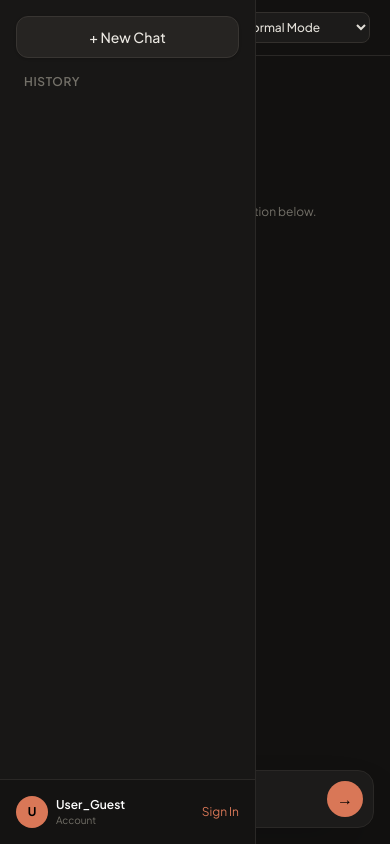
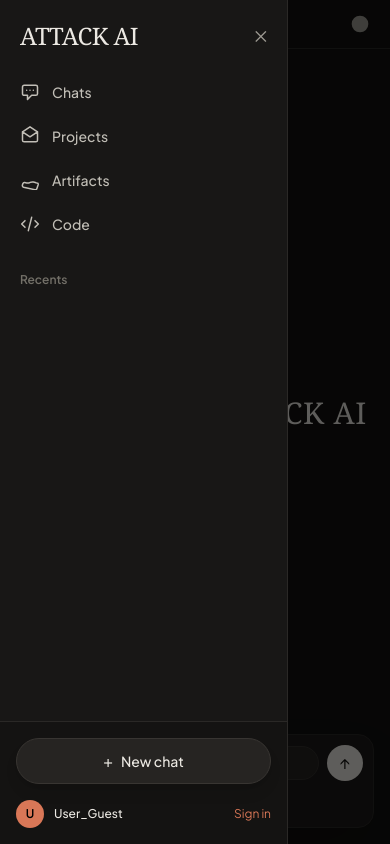
Before and after one commit to gaisu5127-cmyk/attack-ai-v3, a website: page public/index.html in a window 390 px wide. Both pictures are taken after a click on the button 32 px from the left and 27 px from the top of the page. Drawn offline with nearby package versions, Linux system fonts and the light colour scheme.

Commit message:
Refactor sidebar and update viewport settings
Updated sidebar layout and styling for improved UI. Modified viewport meta tag and adjusted button styles.

```diff
--- a/public/index.html
+++ b/public/index.html
@@ -2,13 +2,13 @@
 <html lang="th" class="dark">
 <head>
     <meta charset="UTF-8">
-    <meta name="viewport" content="width=device-width, initial-scale=1.0">
+    <meta name="viewport" content="width=device-width, initial-scale=1.0, maximum-scale=1.0, user-scalable=no">
     <title>ATTACK AI</title>
     <script src="https://cdn.tailwindcss.com"></script>
     <script src="https://cdn.jsdelivr.net/npm/marked/marked.min.js"></script>
     <link rel="stylesheet" href="https://cdnjs.cloudflare.com/ajax/libs/highlight.js/11.9.0/styles/github-dark.min.css">
     <script src="https://cdnjs.cloudflare.com/ajax/libs/highlight.js/11.9.0/highlight.min.js"></script>
-    <link href="https://fonts.googleapis.com/css2?family=Plus+Jakarta+Sans:wght@400;500;600;700&display=swap" rel="stylesheet">
+    <link href="https://fonts.googleapis.com/css2?family=Plus+Jakarta+Sans:wght@400;500;600&display=swap" rel="stylesheet">
     <style>
         body { font-family: 'Plus Jakarta Sans', sans-serif; }
         .no-scrollbar::-webkit-scrollbar { display: none; }
@@ -20,85 +20,136 @@
 </head>
 <body class="bg-[#121110] text-[#E1DED7] h-screen flex overflow-hidden antialiased">
 
-    <!-- Sidebar -->
-    <aside id="sidebar" class="w-64 bg-[#181716] border-r border-[#2A2826] flex flex-col justify-between transition-all duration-300 z-20 absolute md:relative h-full -translate-x-full md:translate-x-0">
-        <div class="p-4 space-y-4">
-            <button onclick="createNewChat()" class="w-full py-2.5 px-4 bg-[#262422] hover:bg-[#302D2A] text-[#ECE9E3] font-medium text-sm rounded-xl border border-[#383532] flex items-center justify-center gap-2 transition shadow">
-                + New Chat
-            </button>
+    <!-- Overlay สำหรับมือถือเวลาเปิด Sidebar -->
+    <div id="sidebarOverlay" onclick="toggleSidebar()" class="fixed inset-0 bg-black/60 z-20 hidden md:hidden"></div>
 
-            <div class="space-y-1">
-                <p class="text-xs font-semibold text-[#737068] px-2 uppercase tracking-wider">History</p>
-                <div id="chatHistoryList" class="space-y-1 max-h-[65vh] overflow-y-auto no-scrollbar">
+    <!-- Sidebar (โคลน Claude AI 1:1 ธีมดำ) -->
+    <aside id="sidebar" class="w-72 bg-[#181716] border-r border-[#2A2826] flex flex-col justify-between transition-transform duration-300 z-30 fixed md:relative h-full -translate-x-full md:translate-x-0">
+        <div class="p-5 space-y-6 overflow-y-auto no-scrollbar flex-1">
+            <!-- Header Logo -->
+            <div class="flex items-center justify-between">
+                <h1 class="text-2xl font-serif text-[#ECE9E3] tracking-tight">ATTACK AI</h1>
+                <button onclick="toggleSidebar()" class="md:hidden text-[#9E9B93] hover:text-white">✕</button>
+            </div>
+
+            <!-- Menu Links -->
+            <nav class="space-y-3 font-medium text-sm text-[#C2BFB7]">
+                <a href="#" class="flex items-center gap-3 py-1.5 hover:text-white transition">
+                    <svg class="w-5 h-5" fill="none" stroke="currentColor" viewBox="0 0 24 24"><path stroke-linecap="round" stroke-linejoin="round" stroke-width="1.8" d="M8 10h.01M12 10h.01M16 10h.01M9 16H5a2 2 0 01-2-2V6a2 2 0 012-2h14a2 2 0 012 2v8a2 2 0 01-2 2h-5l-5 5v-5z"/></svg>
+                    Chats
+                </a>
+                <a href="#" class="flex items-center gap-3 py-1.5 hover:text-white transition">
+                    <svg class="w-5 h-5" fill="none" stroke="currentColor" viewBox="0 0 24 24"><path stroke-linecap="round" stroke-linejoin="round" stroke-width="1.8" d="M3 7v10a2 2 0 002 2h14a2 2 0 002-2V7M3 7l9 6 9-6M3 7l9-6 9 6"/></svg>
+                    Projects
+                </a>
+                <a href="#" class="flex items-center gap-3 py-1.5 hover:text-white transition">
+                    <svg class="w-5 h-5" fill="none" stroke="currentColor" viewBox="0 0 24 24"><path stroke-linecap="round" stroke-linejoin="round" stroke-width="1.8" d="M19.428 15.428a2 2 0 00-1.022-.547l-2.387-.477a6 6 0 00-3.86.517l-.318.158a6 6 0 01-3.86.517L5.6 15.11a2 2 0 00-2.185 1.488l-.5 1.5a2 2 0 001.371 2.511l13.5 3a2 2 0 002.511-1.371l1.5-4.5a2 2 0 00-.369-1.81z"/></svg>
+                    Artifacts
+                </a>
+                <a href="#" class="flex items-center gap-3 py-1.5 hover:text-white transition">
+                    <svg class="w-5 h-5" fill="none" stroke="currentColor" viewBox="0 0 24 24"><path stroke-linecap="round" stroke-linejoin="round" stroke-width="1.8" d="M10 20l4-16m4 4l4 4-4 4M6 16l-4-4 4-4"/></svg>
+                    Code
+                </a>
+            </nav>
+
+            <!-- Recents (ประวัติการคุย) -->
+            <div class="space-y-2 pt-2">
+                <p class="text-xs font-semibold text-[#737068]">Recents</p>
+                <div id="chatHistoryList" class="space-y-1">
+                    <!-- ประวัติแชตจะดึงมาใส่ตรงนี้ -->
                 </div>
             </div>
         </div>
 
-        <div class="p-4 border-t border-[#2A2826] bg-[#141312]">
-            <div id="userInfo" class="flex items-center justify-between">
-                <div class="flex items-center gap-2">
-                    <div class="w-8 h-8 rounded-full bg-[#D97757] flex items-center justify-center font-bold text-black text-xs" id="userAvatar">U</div>
-                    <div>
-                        <p class="text-xs font-semibold text-white" id="userName">User_Guest</p>
-                        <p class="text-[10px] text-[#737068]" id="userStatus">Account</p>
-                    </div>
+        <!-- Bottom User Bar + New Chat Button -->
+        <div class="p-4 space-y-3 bg-[#141312] border-t border-[#2A2826]">
+            <button onclick="createNewChat()" class="w-full py-2.5 bg-[#262422] hover:bg-[#302D2A] text-[#ECE9E3] font-medium text-sm rounded-full border border-[#383532] flex items-center justify-center gap-2 transition shadow-lg">
+                <span class="text-base font-light">+</span> New chat
+            </button>
+
+            <div id="userInfo" class="flex items-center justify-between pt-1">
+                <div class="flex items-center gap-2.5">
+                    <div class="w-7 h-7 rounded-full bg-[#D97757] flex items-center justify-center font-bold text-black text-xs" id="userAvatar">U</div>
+                    <span class="text-xs font-medium text-[#ECE9E3]" id="userName">User_Guest</span>
                 </div>
-                <button onclick="toggleAuthModal()" class="text-xs text-[#D97757] hover:underline">Sign In</button>
+                <button onclick="toggleAuthModal()" class="text-xs text-[#D97757] hover:underline">Sign in</button>
             </div>
         </div>
     </aside>
 
-    <!-- Main Content -->
+    <!-- Main Content Area -->
     <div class="flex-1 flex flex-col h-full relative">
+        <!-- Top Navbar -->
         <header class="px-5 py-3 border-b border-[#2A2826] flex justify-between items-center bg-[#121110]">
-            <div class="flex items-center gap-3">
-                <button onclick="toggleSidebar()" class="text-[#9E9B93] hover:text-white md:hidden">
-                    <svg class="w-6 h-6" fill="none" stroke="currentColor" viewBox="0 0 24 24"><path stroke-linecap="round" stroke-linejoin="round" stroke-width="2" d="M4 6h16M4 12h16M4 18h16"/></svg>
-                </button>
-                <h1 class="font-bold text-lg text-[#ECE9E3] tracking-wide">ATTACK <span class="text-[#D97757]">AI</span></h1>
+            <button onclick="toggleSidebar()" class="text-[#9E9B93] hover:text-white md:hidden">
+                <svg class="w-6 h-6" fill="none" stroke="currentColor" viewBox="0 0 24 24"><path stroke-linecap="round" stroke-linejoin="round" stroke-width="2" d="M4 6h16M4 12h16M4 18h16"/></svg>
+            </button>
+            <div class="ml-auto text-[#9E9B93]">
+                <!-- โลโก้จุดเล็กไอคอน Claude -->
+                <svg class="w-5 h-5" viewBox="0 0 24 24" fill="currentColor"><circle cx="12" cy="12" r="10"/></svg>
             </div>
-
-            <select id="mode" class="bg-[#1C1B1A] text-[#E1DED7] text-xs font-medium px-3 py-1.5 rounded-lg border border-[#33302D] outline-none cursor-pointer">
-                <option value="normal">Normal Mode</option>
-                <option value="expert">Senior Dev Mode</option>
-                <option value="dumb">Raw Mode</option>
-            </select>
         </header>
 
-        <main id="chatBox" class="flex-1 px-4 py-6 overflow-y-auto no-scrollbar space-y-6 max-w-3xl mx-auto w-full">
-            <div id="welcomeScreen" class="text-center space-y-3 my-auto py-20">
-                <h2 class="text-2xl font-bold text-[#ECE9E3]">ATTACK AI</h2>
-                <p class="text-xs text-[#737068]">System ready. Enter your instruction below.</p>
+        <!-- Chat Box Output -->
+        <main id="chatBox" class="flex-1 px-4 overflow-y-auto no-scrollbar flex flex-col justify-center max-w-xl mx-auto w-full space-y-6 my-auto">
+            <div id="welcomeScreen" class="text-center space-y-3 py-10 my-auto">
+                <!-- โลโก้ดอกไม้ Claude สไตล์ ATTACK AI -->
+                <div class="inline-block text-[#D97757]">
+                    <svg class="w-10 h-10 animate-spin-slow" viewBox="0 0 24 24" fill="currentColor">
+                        <path d="M12 2L13.8 8.2L20 10L13.8 11.8L12 18L10.2 11.8L4 10L10.2 8.2L12 2Z"/>
+                    </svg>
+                </div>
+                <h2 class="text-3xl font-serif tracking-wide text-[#ECE9E3]" id="welcomeText">
+                    Welcome to ATTACK AI
+                </h2>
             </div>
         </main>
 
-        <footer class="p-4 bg-[#121110] max-w-3xl mx-auto w-full">
+        <!-- Footer Input Area -->
+        <footer class="p-4 bg-[#121110] max-w-xl mx-auto w-full space-y-3">
             <div class="bg-[#1C1B1A] border border-[#2A2826] rounded-2xl p-2.5 shadow-2xl space-y-2">
                 <form id="chatForm" class="flex items-center gap-2">
                     <input type="file" id="imageInput" accept="image/*" class="hidden">
-                    <button type="button" onclick="document.getElementById('imageInput').click()" class="w-9 h-9 flex items-center justify-center bg-[#262422] hover:bg-[#302D2A] text-[#E1DED7] rounded-full transition text-base">
+                    <button type="button" onclick="document.getElementById('imageInput').click()" class="w-9 h-9 flex items-center justify-center bg-[#262422] hover:bg-[#302D2A] text-[#E1DED7] rounded-full transition text-lg font-light">
                         +
                     </button>
 
-                    <input type="text" id="userInput" placeholder="Message ATTACK AI..." class="flex-1 bg-transparent text-sm text-[#ECE9E3] outline-none placeholder-[#737068] px-2">
+                    <div class="relative flex-1">
+                        <select id="mode" class="w-full appearance-none bg-[#262422] text-[#E1DED7] text-xs font-medium px-3 py-2 rounded-full border border-[#33302D] outline-none cursor-pointer pr-6">
+                            <option value="normal">ATTACK 1.5 Medium</option>
+                            <option value="expert">ATTACK 1.5 Pro Expert</option>
+                            <option value="dumb">ATTACK 1.5 Raw</option>
+                        </select>
+                    </div>
 
-                    <button type="submit" class="w-9 h-9 flex items-center justify-center bg-[#D97757] text-black font-bold hover:opacity-90 rounded-full transition">
-                        &rarr;
+                    <button type="submit" class="w-9 h-9 flex items-center justify-center bg-[#ECE9E3] text-[#121110] hover:opacity-90 rounded-full transition">
+                        ↑
                     </button>
                 </form>
+
+                <div class="px-1 pt-1">
+                    <input type="text" id="userInput" placeholder="Chat with ATTACK AI..." class="w-full bg-transparent text-sm text-[#ECE9E3] outline-none placeholder-[#737068]">
+                </div>
             </div>
         </footer>
     </div>
 
-    <!-- Auth Modal -->
-    <div id="authModal" class="fixed inset-0 bg-black/70 backdrop-blur-sm hidden items-center justify-center z-50 p-4">
+    <!-- Modal เข้าสู่ระบบ (ชื่อผู้ใช้ + รหัสผ่าน) -->
+    <div id="authModal" class="fixed inset-0 bg-black/80 backdrop-blur-sm hidden items-center justify-center z-50 p-4">
         <div class="bg-[#1C1B1A] border border-[#33302D] p-6 rounded-2xl max-w-sm w-full space-y-4 shadow-2xl">
-            <h3 class="text-lg font-bold text-white text-center">Sign In</h3>
-            <div class="space-y-3">
-                <input type="text" id="authName" placeholder="Username" class="w-full bg-[#121110] border border-[#33302D] p-2.5 rounded-xl text-sm text-white outline-none">
-                <button onclick="loginUser()" class="w-full py-2.5 bg-[#D97757] text-black font-bold text-sm rounded-xl hover:opacity-90 transition">Save User</button>
-                <button onclick="toggleAuthModal()" class="w-full py-2 bg-transparent text-[#737068] text-xs hover:text-white">Cancel</button>
-            </div>
+            <h3 class="text-xl font-bold text-white text-center">Sign In to ATTACK AI</h3>
+            <form onsubmit="handleLogin(event)" class="space-y-3">
+                <div>
+                    <label class="text-xs text-[#9E9B93]">Username</label>
+                    <input type="text" id="loginUser" required placeholder="Enter username" class="w-full bg-[#121110] border border-[#33302D] p-2.5 rounded-xl text-sm text-white outline-none mt-1">
+                </div>
+                <div>
+                    <label class="text-xs text-[#9E9B93]">Password</label>
+                    <input type="password" id="loginPass" required placeholder="Enter password" class="w-full bg-[#121110] border border-[#33302D] p-2.5 rounded-xl text-sm text-white outline-none mt-1">
+                </div>
+                <button type="submit" class="w-full py-2.5 bg-[#D97757] text-black font-bold text-sm rounded-xl hover:opacity-90 transition mt-2">Sign In</button>
+                <button type="button" onclick="toggleAuthModal()" class="w-full py-2 bg-transparent text-[#737068] text-xs hover:text-white">Cancel</button>
+            </form>
         </div>
     </div>
 
@@ -110,27 +161,38 @@
             highlight: function(code) { return hljs.highlightAuto(code).value; }
         });
 
-        function toggleSidebar() { document.getElementById('sidebar').classList.toggle('-translate-x-full'); }
+        function toggleSidebar() {
+            document.getElementById('sidebar').classList.toggle('-translate-x-full');
+            document.getElementById('sidebarOverlay').classList.toggle('hidden');
+        }
+
         function toggleAuthModal() {
             const modal = document.getElementById('authModal');
             modal.classList.toggle('hidden');
             modal.classList.toggle('flex');
         }
 
-        function loginUser() {
-            const name = document.getElementById('authName').value || 'User_VIP';
-            document.getElementById('userName').innerText = name;
-            document.getElementById('userAvatar').innerText = name[0].toUpperCase();
-            document.getElementById('userStatus').innerText = 'Active';
+        function handleLogin(e) {
+            e.preventDefault();
+            const username = document.getElementById('loginUser').value;
+            document.getElementById('userName').innerText = username;
+            document.getElementById('userAvatar').innerText = username[0].toUpperCase();
+            document.getElementById('welcomeText').innerText = `Welcome, ${username}`;
             toggleAuthModal();
         }
 
         function createNewChat() {
             currentChatId = Date.now();
-            document.getElementById('chatBox').innerHTML = `
-                <div id="welcomeScreen" class="text-center space-y-3 my-auto py-20">
-                    <h2 class="text-2xl font-bold text-[#ECE9E3]">ATTACK AI</h2>
-                    <p class="text-xs text-[#737068]">System ready. Enter your instruction below.</p>
+            const chatBox = document.getElementById('chatBox');
+            chatBox.classList.add('justify-center', 'my-auto');
+            chatBox.innerHTML = `
+                <div id="welcomeScreen" class="text-center space-y-3 py-10 my-auto">
+                    <div class="inline-block text-[#D97757]">
+                        <svg class="w-10 h-10" viewBox="0 0 24 24" fill="currentColor"><path d="M12 2L13.8 8.2L20 10L13.8 11.8L12 18L10.2 11.8L4 10L10.2 8.2L12 2Z"/></svg>
+                    </div>
+                    <h2 class="text-3xl font-serif tracking-wide text-[#ECE9E3]">
+                        Welcome to ATTACK AI
+                    </h2>
                 </div>`;
             renderHistoryUI();
         }
@@ -154,7 +216,7 @@
         function saveHistory(firstUserMsg) {
             let chat = chatHistory.find(c => c.id === currentChatId);
             if (!chat) {
-                chat = { id: currentChatId, title: firstUserMsg.slice(0, 20) + '...' };
+                chat = { id: currentChatId, title: firstUserMsg.slice(0, 25) };
                 chatHistory.unshift(chat);
                 localStorage.setItem('attack_ai_history', JSON.stringify(chatHistory));
             }
@@ -164,7 +226,7 @@
         function renderHistoryUI() {
             const list = document.getElementById('chatHistoryList');
             list.innerHTML = chatHistory.map(c => `
-                <div onclick="loadChat(${c.id})" class="p-2 text-xs rounded-lg hover:bg-[#262422] cursor-pointer text-[#E1DED7] truncate border border-transparent hover:border-[#383532]">
+                <div onclick="loadChat(${c.id})" class="p-2 text-sm rounded-lg hover:bg-[#262422] cursor-pointer text-[#C2BFB7] hover:text-white truncate transition">
                     ${c.title}
                 </div>
             `).join('');
@@ -179,13 +241,17 @@
             const welcomeScreen = document.getElementById('welcomeScreen');
 
             if (!input.value && !fileInput.files[0]) return;
-            if (welcomeScreen) welcomeScreen.remove();
+
+            if (welcomeScreen) {
+                welcomeScreen.remove();
+                chatBox.classList.remove('justify-center', 'my-auto');
+            }
 
             const userText = input.value;
             saveHistory(userText || 'Image Attachment');
 
             const userDiv = document.createElement('div');
-            userDiv.className = 'ml-auto bg-[#262422] text-[#ECE9E3] p-3.5 rounded-2xl max-w-[85%] text-sm border border-[#33302D] shadow';
+            userDiv.className = 'ml-auto bg-[#262422] text-[#ECE9E3] p-4 rounded-2xl max-w-[85%] text-sm border border-[#33302D] shadow';
             userDiv.innerText = userText || '[Image]';
             chatBox.appendChild(userDiv);
 
@@ -204,7 +270,7 @@
 
             const aiDiv = document.createElement('div');
             aiDiv.className = 'mr-auto text-[#ECE9E3] p-2 max-w-[90%] text-sm prose prose-invert';
-            aiDiv.innerHTML = '<span class="text-[#D97757] animate-pulse">Thinking...</span>';
+            aiDiv.innerHTML = '<span class="text-[#737068] animate-pulse">Thinking...</span>';
             chatBox.appendChild(aiDiv);
             chatBox.scrollTop = chatBox.scrollHeight;
 
```
